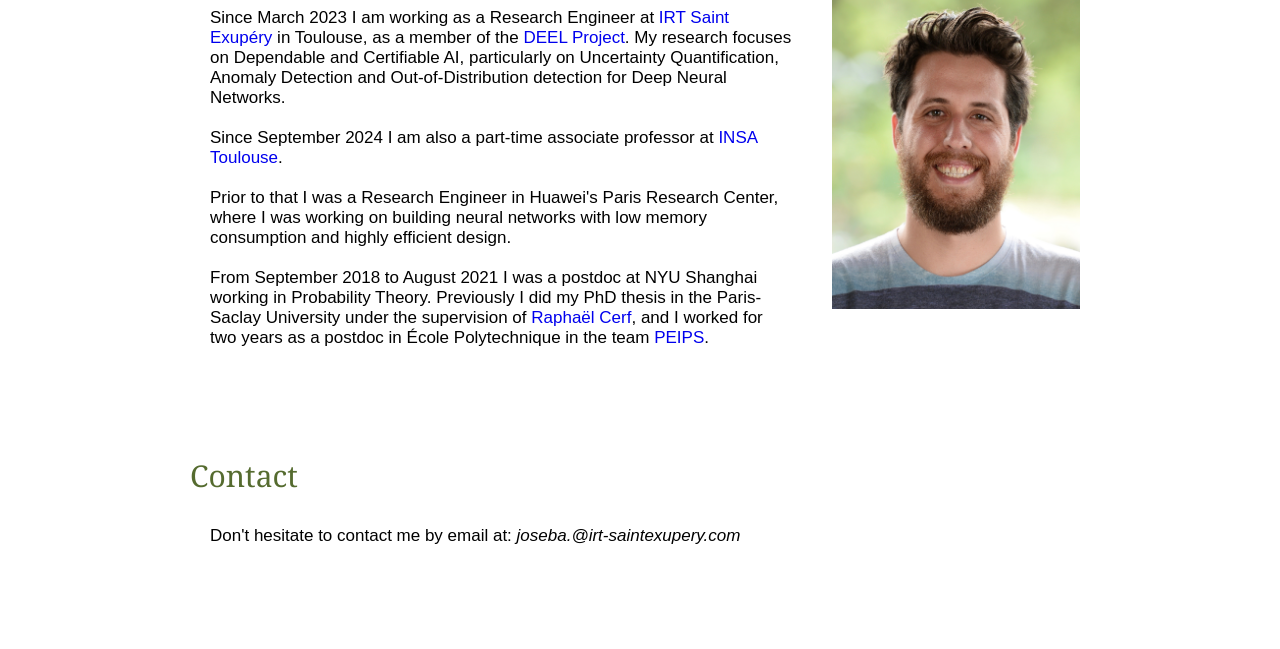
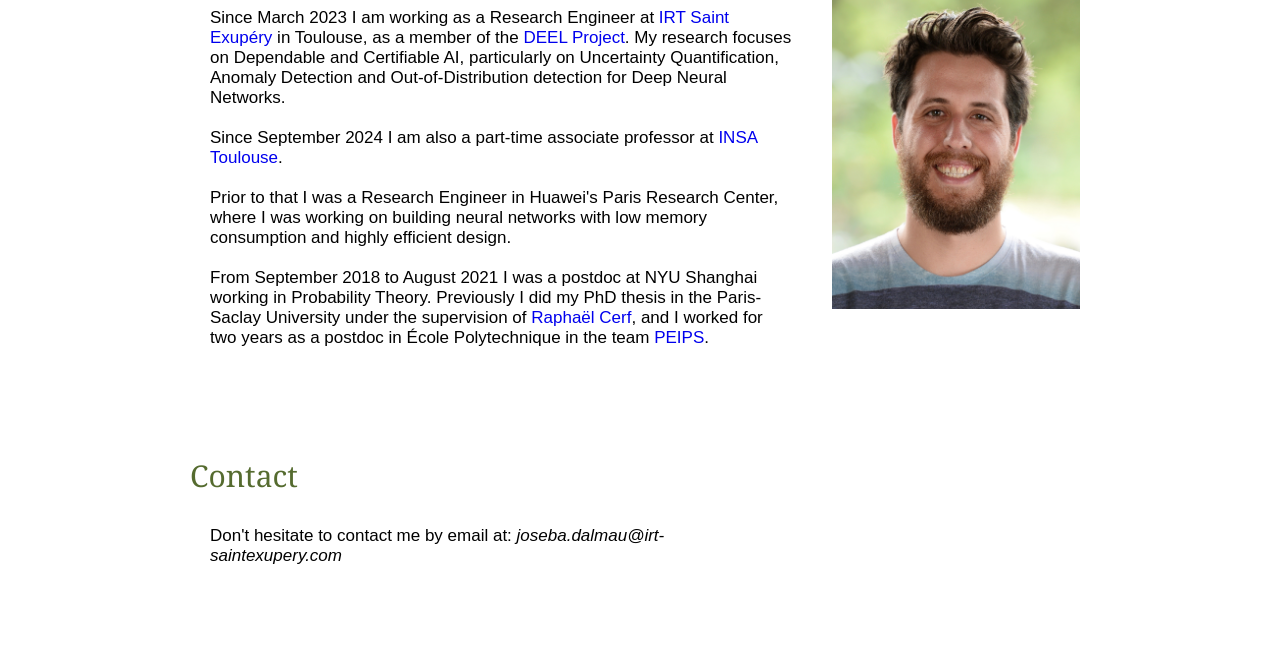
Before and after one commit to josebadalmau/josebadalmau.github.io, a plain HTML site: page index.html in a window 1280 px wide. Shown: the part 309-958 px from the top of the page. Drawn offline with Linux system fonts and the light colour scheme.

Commit message:
update about

```diff
--- a/index.html
+++ b/index.html
@@ -96,7 +96,7 @@ the page's dimensions and scaling -->
 		<div class="block" id="contact">
 			<h2>Contact</h2>
 			<p>Don't hesitate to contact me by email at:
-				<i>joseba.@irt-saintexupery.com</i><br />
+				<i>joseba.dalmau@irt-saintexupery.com</i><br />
 			</p>
 		</div>
 
```
